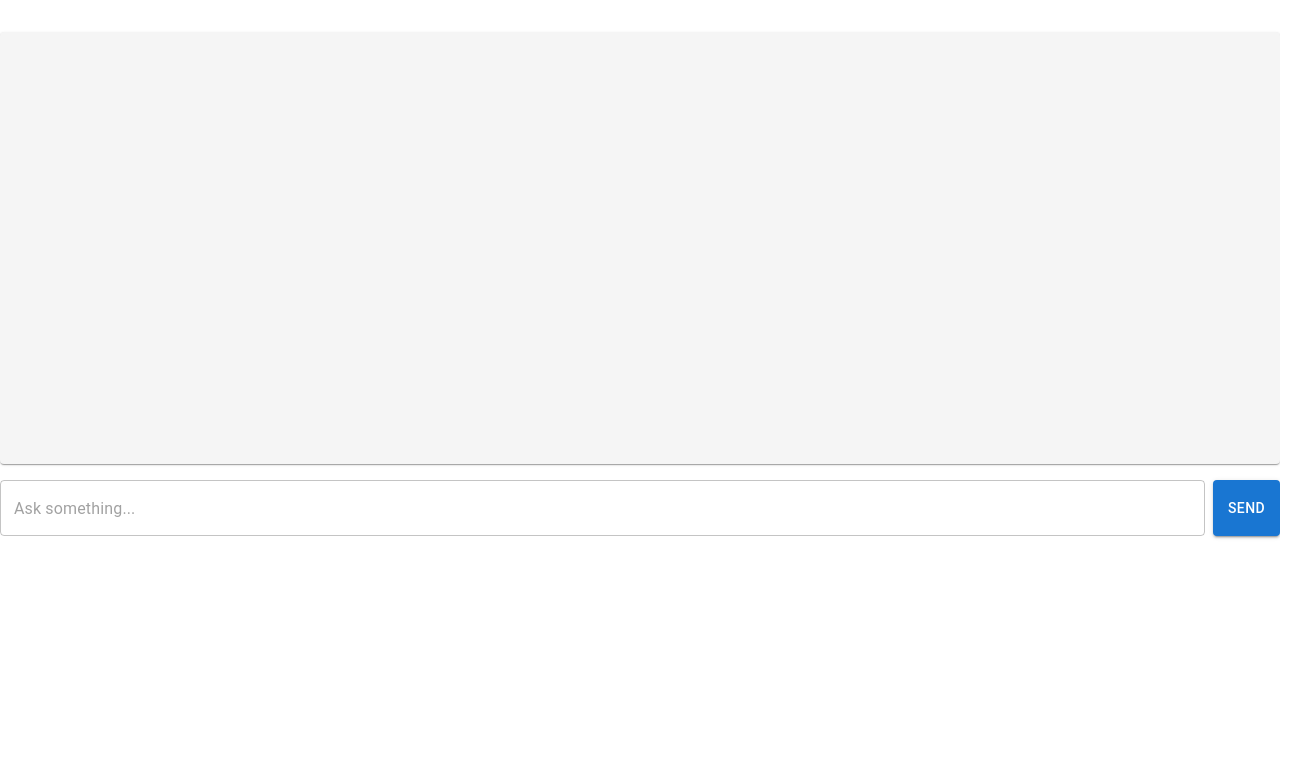
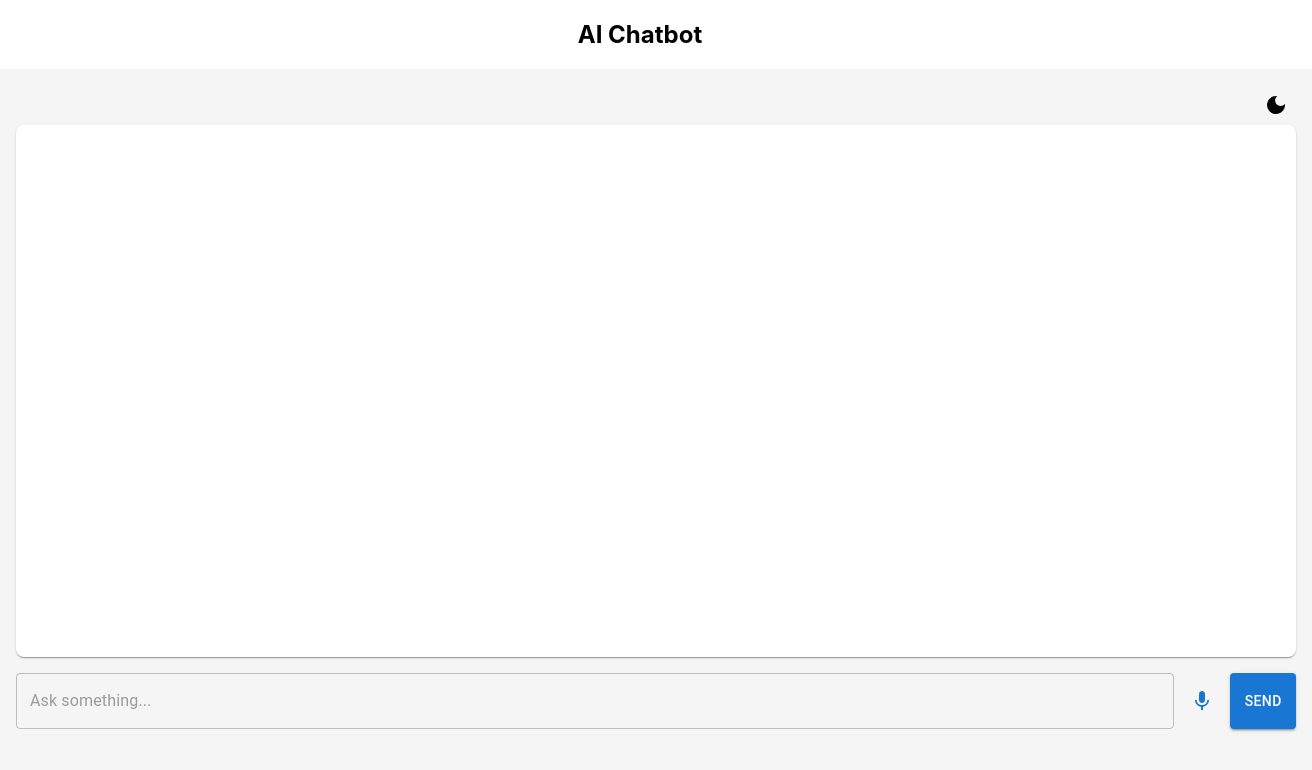
Before and after one commit to sanjeetkumaritoutlook/react19-cra, a React (Create React App) app: page / in a window 1280 px wide. Shown: the top 770 px of the page, 1312 px wide, since content can reach past the window. Built offline with nearby package versions, Linux system fonts and the light colour scheme.

Commit message:
added MUI icons

```diff
--- a/package.json
+++ b/package.json
@@ -6,6 +6,7 @@
   "dependencies": {
     "@emotion/react": "^11.14.0",
     "@emotion/styled": "^11.14.0",
+    "@mui/icons-material": "^6.4.5",
     "@mui/material": "^6.4.5",
     "@testing-library/dom": "^10.4.0",
     "@testing-library/jest-dom": "^6.6.3",
--- a/src/App.tsx
+++ b/src/App.tsx
@@ -4,6 +4,7 @@ import Chatbot from './components/Chatbot';
 function App() {
   return (
     <div className="App">
+      <h2>AI Chatbot</h2>
      <Chatbot />
     </div>
   );
--- a/src/components/Chatbot.tsx
+++ b/src/components/Chatbot.tsx
@@ -1,16 +1,54 @@
-import React, { useState } from "react";
-import { Box, TextField, Button, Typography, Paper, CircularProgress } from "@mui/material";
+import React, { useState, useEffect, useRef } from "react";
+import {
+  Box,
+  TextField,
+  Button,
+  Typography,
+  Paper,
+  CircularProgress,
+  Avatar,
+  IconButton
+} from "@mui/material";
+import { Mic, MicOff, DarkMode, LightMode } from "@mui/icons-material";
+//defining explicitly type
+declare global {
+    interface Window {
+      webkitSpeechRecognition: any;
+    }
+  }
 
 const Chatbot: React.FC = () => {
     const [messages, setMessages] = useState<{ role: string; text: string }[]>([]);
     const [userInput, setUserInput] = useState("");
     const [loading, setLoading] = useState(false);
+    const [darkMode, setDarkMode] = useState(false);
+    const [listening, setListening] = useState(false);
+    const messagesEndRef = useRef<HTMLDivElement | null>(null);
+    const recognitionRef = useRef<any>(null);
+
+    useEffect(() => {
+        if ("webkitSpeechRecognition" in window) {
+          const recognition = new window.webkitSpeechRecognition();
+          recognition.continuous = false;
+          recognition.interimResults = false;
+          recognition.lang = "en-US";
+          recognition.onresult = (event: any) => {
+            const transcript = event.results[0][0].transcript;
+            setUserInput(transcript);
+          };
+          recognitionRef.current = recognition;
+        }
+      }, []);
+
+
+    useEffect(() => {
+      messagesEndRef.current?.scrollIntoView({ behavior: "smooth" });
+    }, [messages]);
 
     const sendMessage = async () => {
       if (!userInput.trim()) return;
       setMessages([...messages, { role: "User", text: userInput }]);
       setLoading(true);
-
 
     try {
         const response = await fetch("https://generativelanguage.googleapis.com/v1beta/models/gemini-pro:generateContent?key=AIzaSyCUGWS0iGNhAkKIXcgVrNDwKWbVToIPPaw", {
@@ -22,7 +60,7 @@ const Chatbot: React.FC = () => {
           const data = await response.json();
           const botReply = data?.candidates?.[0]?.content?.parts?.[0]?.text || "No response";
 
-          setMessages([...messages, { role: "User", text: userInput }, { role: "AI", text: botReply }]);
+          setMessages((prev) => [...prev, { role: "User", text: userInput }, { role: "AI", text: botReply }]);
         } catch (error) {
           console.error("Error fetching AI response:", error);
         } finally {
@@ -31,26 +69,51 @@ const Chatbot: React.FC = () => {
         }
       };
 
+      const toggleListening = () => {
+        if (recognitionRef.current) {
+          if (listening) {
+            recognitionRef.current.stop();
+          } else {
+            recognitionRef.current.start();
+          }
+          setListening(!listening);
+        }
+      };
+
       return (
-        <Box sx={{ width: "100%",  mx: "auto", mt: 4 }}>
-          <Paper sx={{ p: 2, height: 400, overflowY: "auto", bgcolor: "#f5f5f5" }}>
+        <Box sx={{ width: "100%", mx: "auto", mt: 2, p: 2, bgcolor: darkMode ? "#121212" : "#f5f5f5", color: darkMode ? "#fff" : "#000", minHeight: "100vh" }}>
+          {/* Dark Mode Toggle */}
+          <Box display="flex" justifyContent="flex-end">
+            <IconButton onClick={() => setDarkMode(!darkMode)} color="inherit">
+              {darkMode ? <LightMode /> : <DarkMode />}
+            </IconButton>
+          </Box>
+
+          {/* Chat Window */}
+          <Paper sx={{ p: 2, height: 500, overflowY: "auto", bgcolor: darkMode ? "#333" : "#fff", borderRadius: 2 }}>
             {messages.map((msg, index) => (
+              <Box key={index} display="flex" alignItems="center" gap={1} sx={{ mb: 2, flexDirection: msg.role === "User" ? "row-reverse" : "row" }}>
+                <Avatar sx={{ bgcolor: msg.role === "User" ? "primary.main" : "secondary.main" }}>
+                  {msg.role === "User" ? "U" : "AI"}
+                </Avatar>
                 <Typography
-                key={index}
                   sx={{
                     p: 1,
                     borderRadius: 1,
                     bgcolor: msg.role === "User" ? "primary.light" : "secondary.light",
                     color: "black",
-                  mb: 1,
+                    maxWidth: "70%",
                   }}
                 >
-                <strong>{msg.role}:</strong> {msg.text}
+                  {msg.text}
                 </Typography>
+              </Box>
             ))}
-            {loading && <CircularProgress size={24} />}
+            {loading && <CircularProgress size={24} sx={{ display: "block", mx: "auto" }} />}
+            <div ref={messagesEndRef} />
           </Paper>
 
+          {/* Input and Controls */}
           <Box sx={{ display: "flex", gap: 1, mt: 2 }}>
             <TextField
               fullWidth
@@ -59,6 +122,9 @@ const Chatbot: React.FC = () => {
               onChange={(e) => setUserInput(e.target.value)}
               placeholder="Ask something..."
             />
+            <IconButton onClick={toggleListening} color={listening ? "error" : "primary"}>
+              {listening ? <MicOff /> : <Mic />}
+            </IconButton>
             <Button variant="contained" color="primary" onClick={sendMessage}>
               Send
             </Button>
```
Also changed, not shown: src/components/README.md, 1 other file (tests, documents, lock files or other folders). Lines whose indentation alone changed are shown as unchanged.
